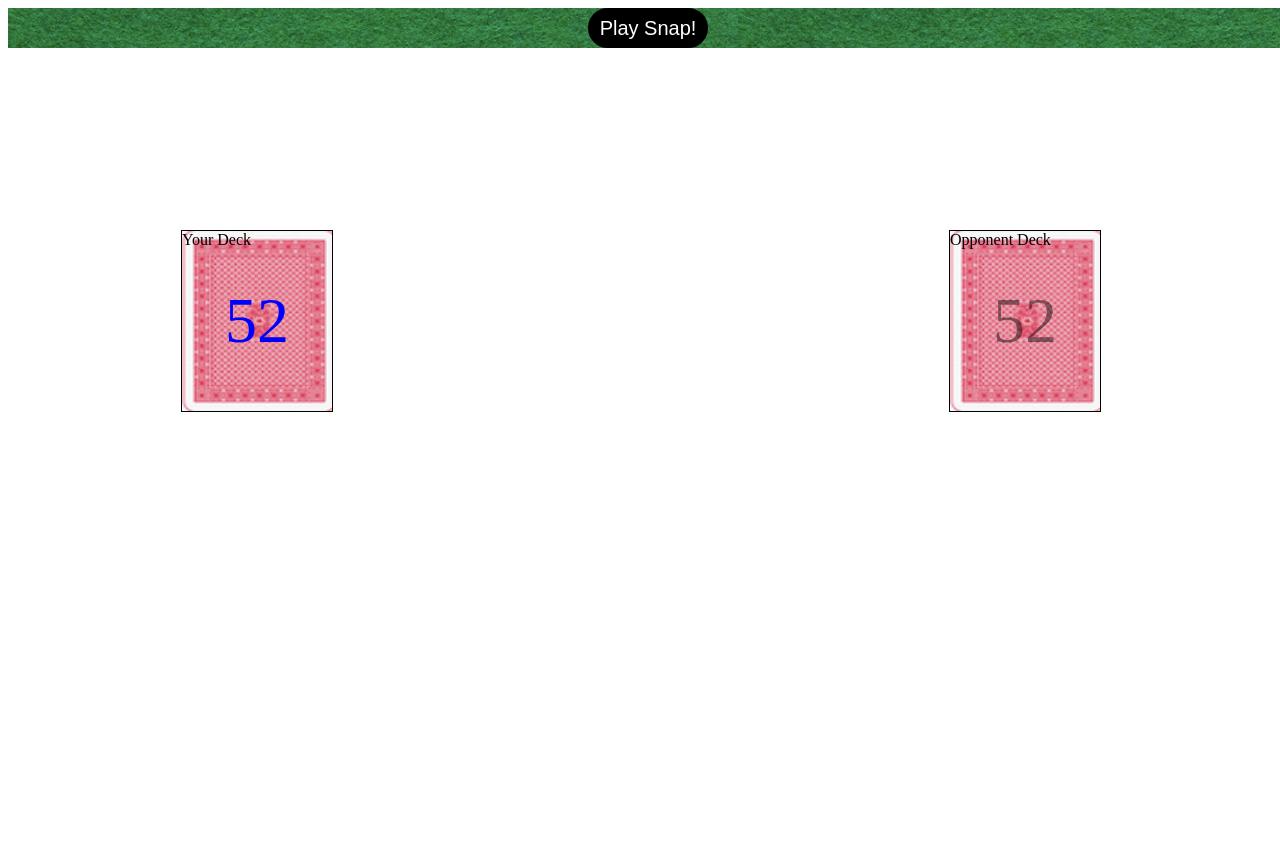
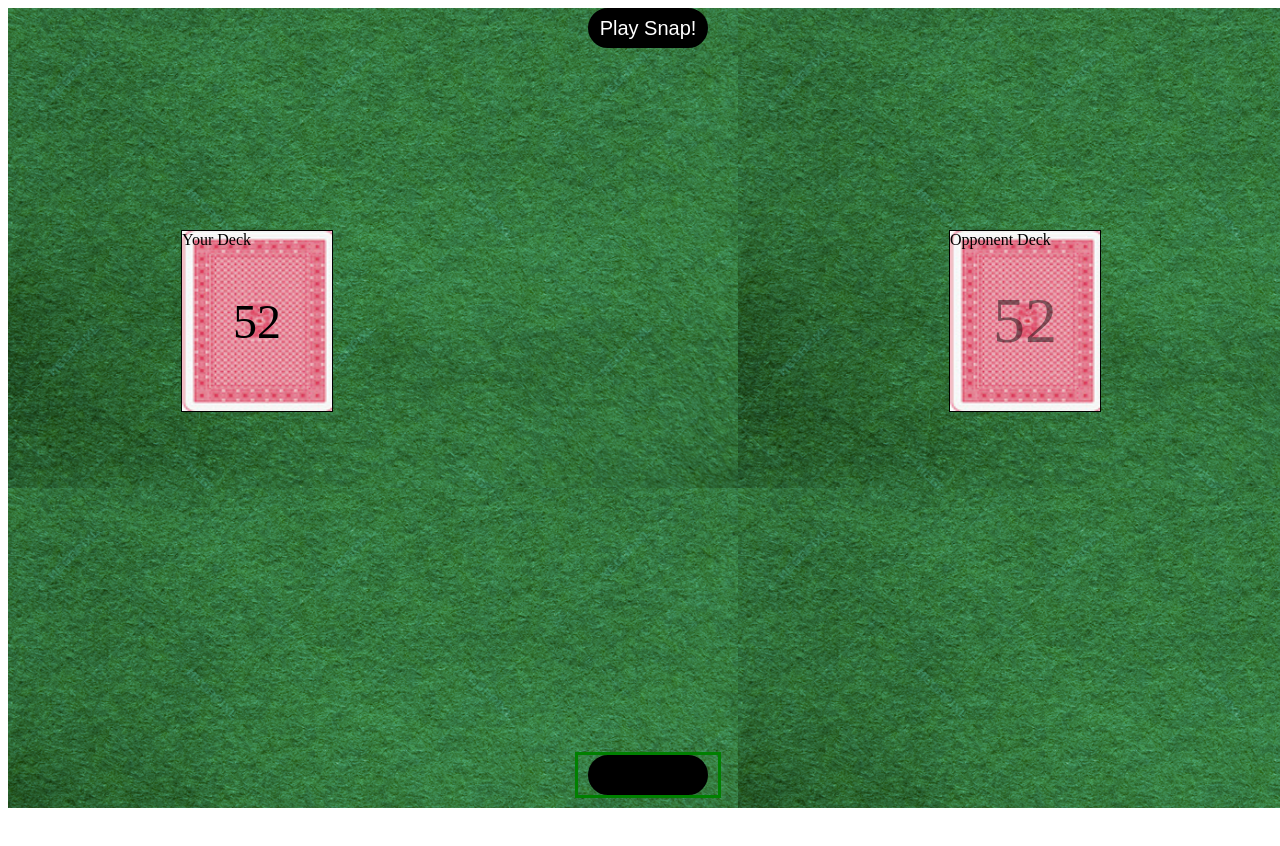
Before and after one commit to ben-ghirardani/Snap-, a React (Create React App) app: page / in a window 1280 px wide. Shown: the top 846 px of the page. After the commit the page ends 816 px from the top, so only its background shows below. Built offline with nearby package versions, Linux system fonts and the light colour scheme.

Commit message:
refactoring CSS; cards-played to cards-played-visible/not-visible

```diff
--- a/public/main.css
+++ b/public/main.css
@@ -69,7 +69,7 @@
         opacity: 0.0;
     }
 
-    /* lives in .cards-played */
+    /* lives in .cards-played-visible/not-visible */
     .card {
         display: block;
         margin: auto;
@@ -143,6 +143,7 @@
         top: 50%;
         left: 50%;
         transform: translate(-50%, -50%);
+
         opacity: 1.0;
     }
 
@@ -170,11 +171,11 @@
 
     .cards-remaining {
         position: absolute;
-        font-size: 4em;
+        font-size: 3em;
         top: 50%;
         left: 50%;
         transform: translate(-50%, -50%);
-        color: darkslateblue;
+        color: black;
         opacity: 1.0;
     }
 
@@ -316,11 +317,11 @@
 
     .cards-remaining {
         position: absolute;
-        font-size: 4em;
+        font-size: 3em;
         top: 50%;
         left: 50%;
         transform: translate(-50%, -50%);
-        color: darkgreen;
+        color: black;
         opacity: 1.0;
     }
 
@@ -462,11 +463,11 @@
 
     .cards-remaining {
         position: absolute;
-        font-size: 4em;
+        font-size: 3em;
         top: 50%;
         left: 50%;
         transform: translate(-50%, -50%);
-        color: coral;
+        color: black;
         opacity: 1.0;
     }
 
@@ -496,9 +497,24 @@
         opacity: 0.0;
     }
 
-    .cards-played {
+    /* .cards-played { */
+        /* position: fixed;
+        top: 40%;
+        left: 50%;
+        height: 180px;
+        width: 150px; */
+        /* negative margin-top of half the height, negative margin-left of half the width to centre component */
+        /* otherwise top left corner is centered */
+        /* margin-top: -90px;
+        margin-left: -75px;
+        border-style: solid;
+        border-color: black;
+        border-width: 1px; */
+    /* } */
+
+    .cards-played-visible {
         position: fixed;
-        top: 40%;
+        top: 50%;
         left: 50%;
         height: 180px;
         width: 150px;
@@ -509,6 +525,22 @@
         border-style: solid;
         border-color: black;
         border-width: 1px;
+    }
+
+    .cards-played-not-visible {
+        position: fixed;
+        top: 50%;
+        left: 50%;
+        height: 150px;
+        width: 125px;
+        /* negative margin-top of half the height, negative margin-left of half the width to centre component */
+        /* otherwise top left corner is centered */
+        margin-top: -75px;
+        margin-left: -62.5px;
+        border-style: solid;
+        border-color: black;
+        border-width: 1px;
+        opacity: 0.0;
     }
 
     /* lives in .cards-played */
@@ -608,11 +640,11 @@
 
     .cards-remaining {
         position: absolute;
-        font-size: 4em;
+        font-size: 3em;
         top: 50%;
         left: 50%;
         transform: translate(-50%, -50%);
-        color: blue;
+        color: black;
         opacity: 1.0;
     }
 
```
Also changed, not shown: src/notes.md (+3 -0 lines).
